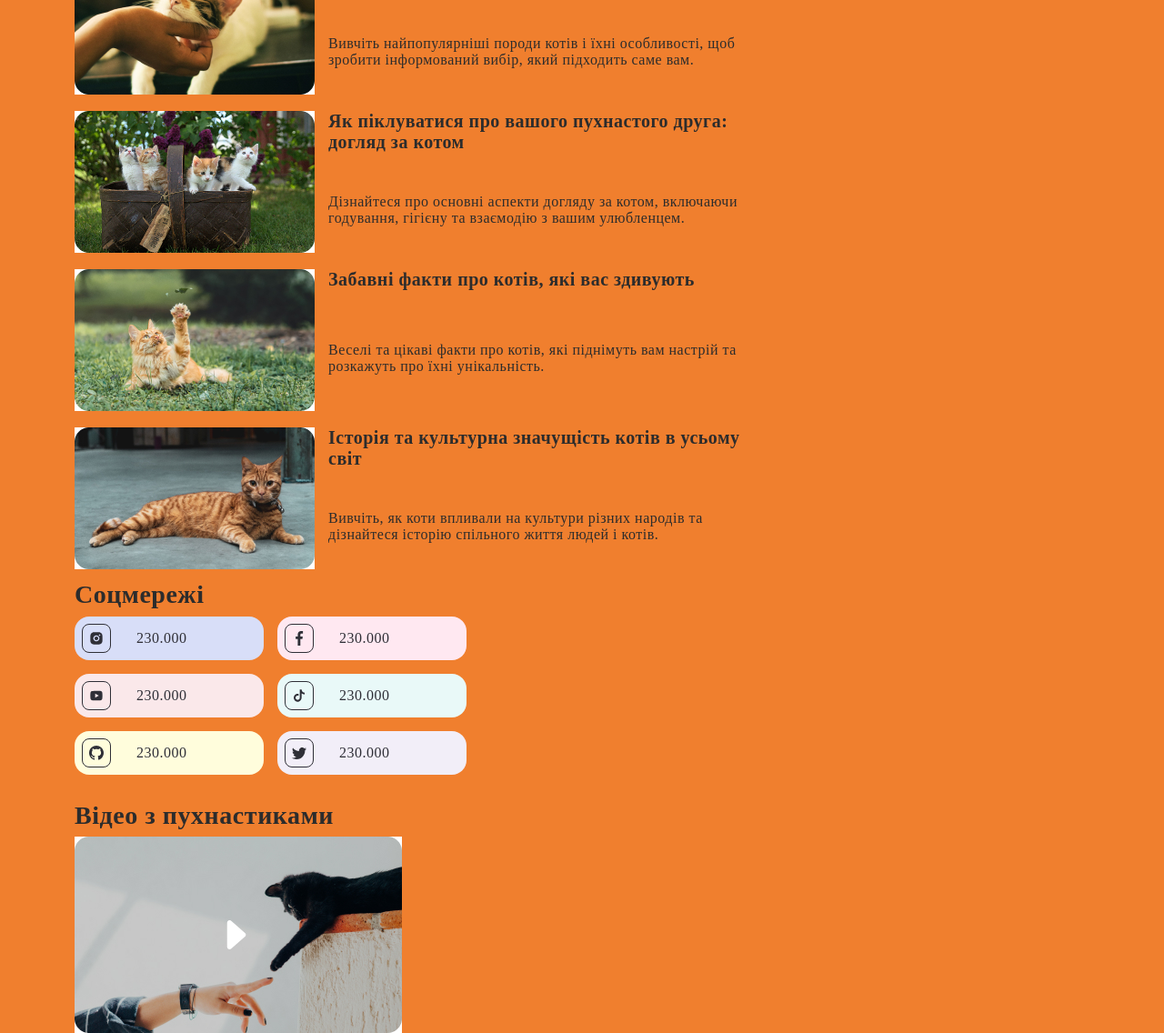
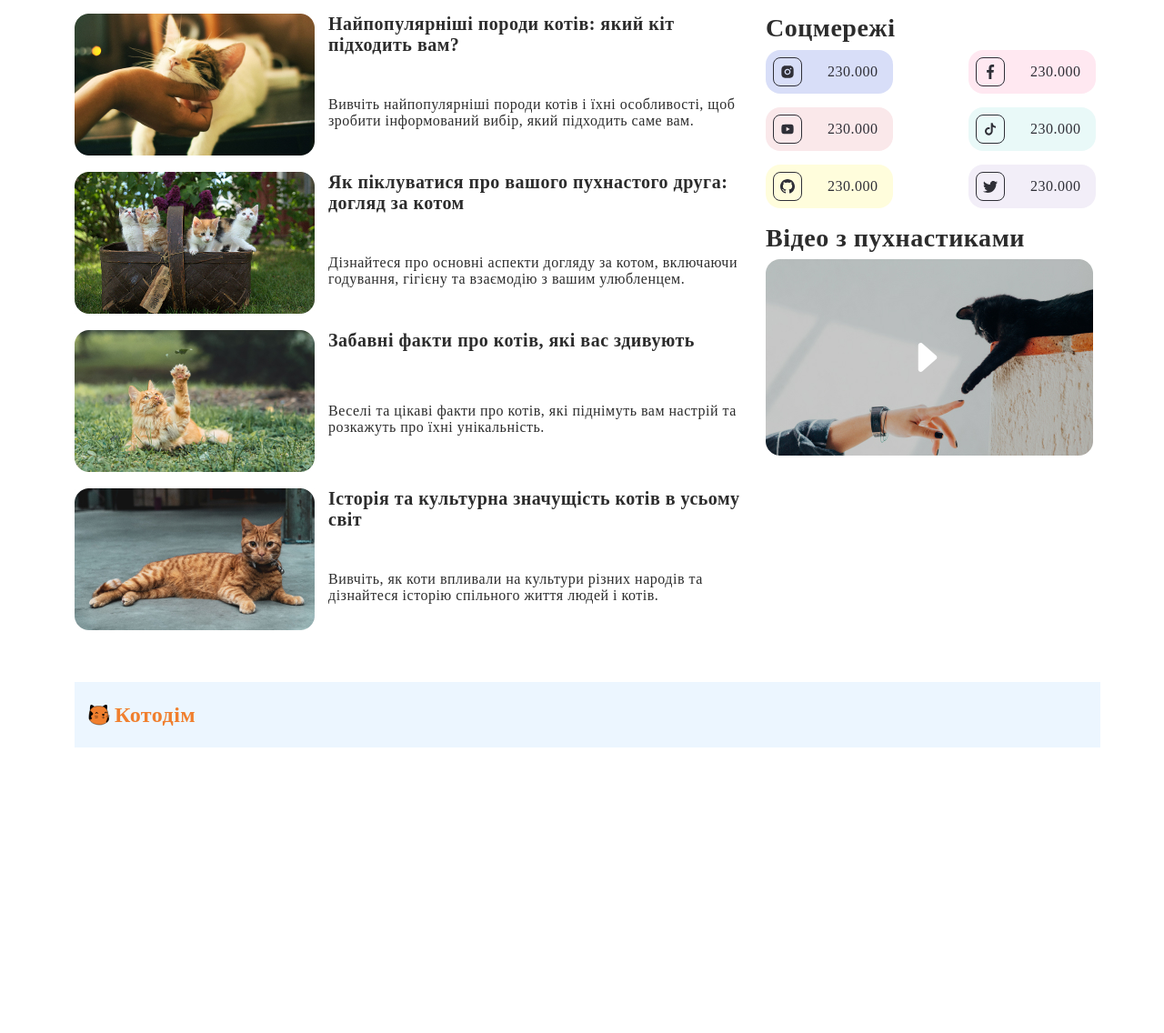
Before and after one commit to SergUserGit/css-grid-project, a plain HTML site: page index.html in a window 1280 px wide. Shown: the part 699-1835 px from the top of the page at 91% size. After the commit the page ends 1521 px from the top, so only its background shows below. Drawn offline with Linux system fonts and the light colour scheme.

Commit message:
add: desctop finish
add: desctop finish

```diff
--- a/index.html
+++ b/index.html
@@ -44,8 +44,10 @@
       </div>
     </section>
 
+    <div class="group-blog-social">
+
       <section class="blog">
-      <div class="container">
+
 
         <ul class="list-blog">
           <li class="item-blog">
@@ -77,17 +79,19 @@
             <img src="./images/cat_blog_four.jpg" alt="cat">
             <div class="blog-article">
               <h2 class="blog-title">Історія та культурна значущість котів в усьому світ</h2>
-              <p class="blog-desc">Вивчіть, як коти впливали на культури різних народів та дізнайтеся історію спільного
+              <p class="blog-desc">Вивчіть, як коти впливали на культури різних народів та дізнайтеся історію
+                спільного
                 життя людей і котів.</p>
             </div>
           </li>
         </ul>
 
-      </div>
+
       </section>
 
+      <div>
         <section class="socials">
-      <div class="container">
+
           <h2 class="social-title">Соцмережі</h2>
           <ul class="list-social">
             <li class="item-social item-insta">
@@ -115,20 +119,30 @@
               <span class="span-social">230.000</span>
             </li>
           </ul>
-      </div>
+
         </section>
 
         <section class="video-cats">
-      <div class="container">
+
           <h2 class="video-title">Відео з пухнастиками</h2>
           <div class="group-video">
             <img src="./images/video_cat.jpg" alt="video-cat">
             <img class="icon_start" src="./images/start_icon.svg" alt="start-icon">
           </div>
+
+        </section>
       </div>
-    </section>
+    </div>
 
   </main>
+  <footer>
+    <div class="container">
+      <section class="footer-section">
+        <img src="./images/footer_icon.svg" alt="footer img">
+        <h2 class="footer_title">Котодім</h2>
+      </section>
+    </div>
+  </footer>
 </body>
 
 </html>
--- a/styles.css
+++ b/styles.css
@@ -27,6 +27,8 @@
    grid-template-columns: 24px 1fr;
    column-gap: 10px;
    align-items: center;
+   padding-top: 16px;
+   padding-bottom: 16px;
  }
 
  .container {
@@ -157,7 +159,7 @@
 
    border-radius: 16px;
    padding: 8px 32px 8px 8px;
-   width: 168px;
+   width: 100px;
 
  }
 
@@ -194,9 +196,7 @@
    margin-bottom: 5px;
  }
 
- body {
-   background-color: #F07F2E;
- }
+
 
  .group-video {
    position: relative;
@@ -208,3 +208,40 @@
    position: absolute;
    transform: translateX(350%);
  }
+
+ .group-blog-social {
+   display: grid;
+   grid-template-columns: 735px 1fr;
+   column-gap: 25px;
+
+   margin-left: auto;
+   margin-right: auto;
+   max-width: 1128px;
+   padding-left: 12px;
+   padding-top: 12px;
+
+   margin-bottom: 45px;
+ }
+
+ .hero {
+   margin-bottom: 35px;
+ }
+
+ .footer_title {
+   font-weight: 700;
+   font-size: 24px;
+   line-height: 167%;
+   letter-spacing: 0.02em;
+   color: #f07f2e;
+ }
+
+ .footer-section {
+   background: #ecf6ff;
+   display: grid;
+   grid-template-columns: 24px 1fr;
+   align-items: center;
+   column-gap: 5px;
+   padding-top: 16px;
+   padding-bottom: 16px;
+   padding-left: 15px;
+ }
```
Also changed, not shown: images/footer_icon.svg (added). Lines whose indentation alone changed are shown as unchanged.
